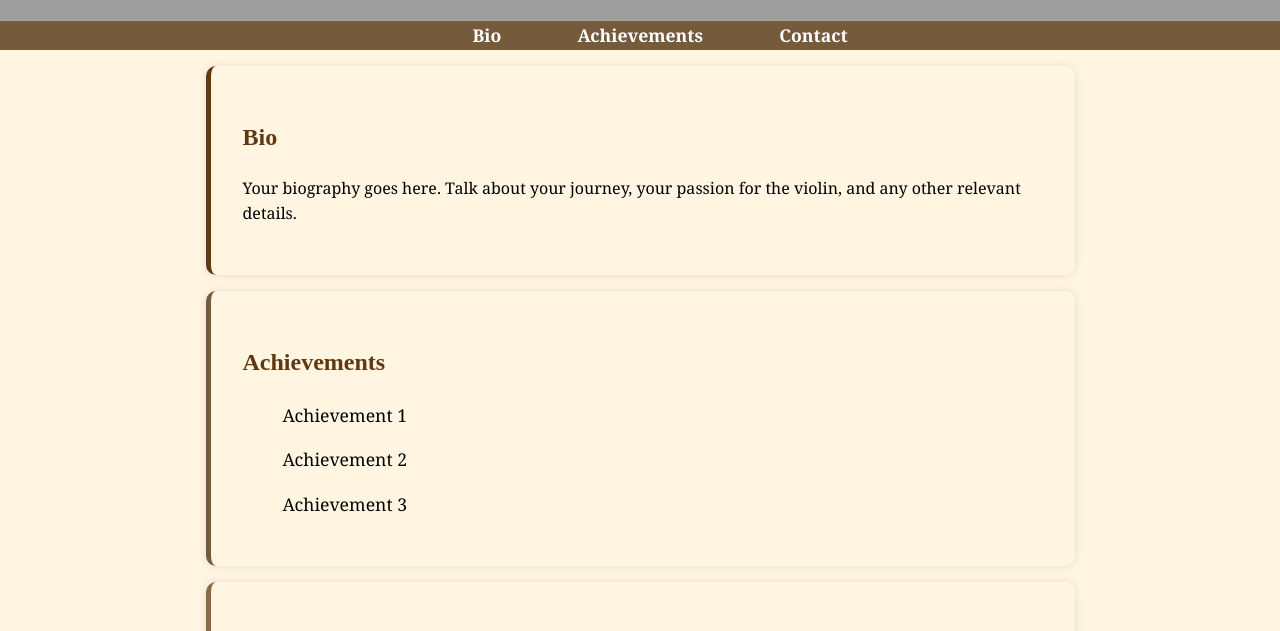
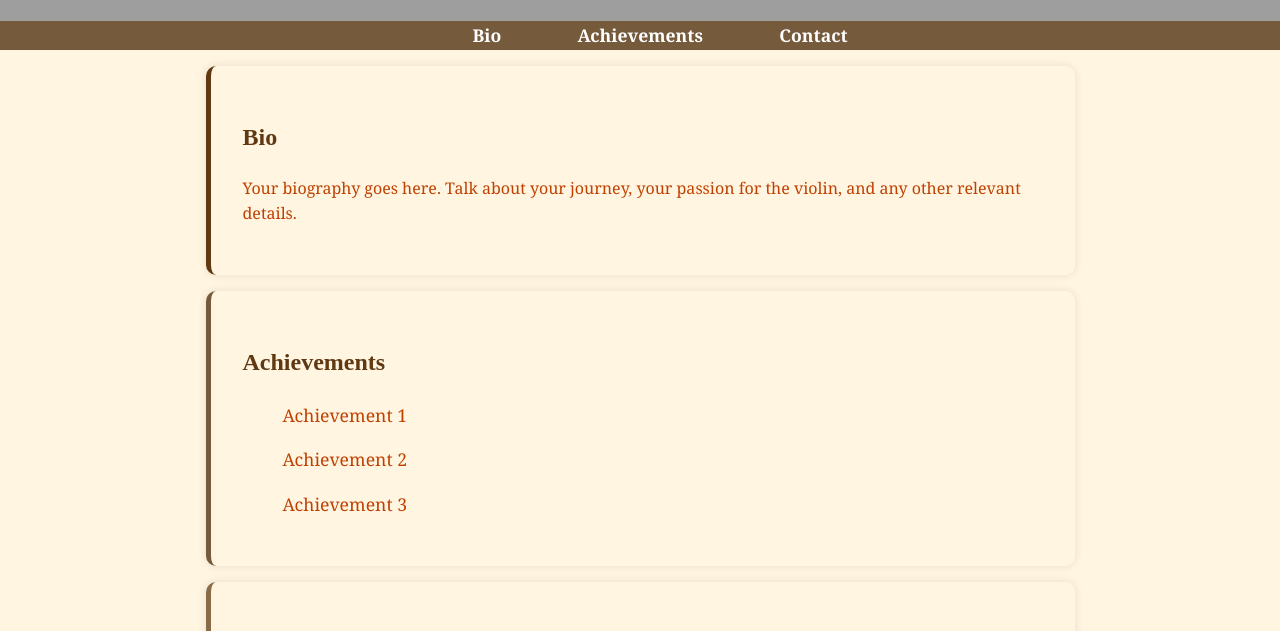
Before and after one commit to pfhu2024/personal-homepage, a plain HTML site: page index.html in a window 1280 px wide. Shown: the part 137-768 px from the top of the page. Drawn offline with Linux system fonts and the light colour scheme; grey boxes are pictures that could not be loaded.

Commit message:
Update styles.css

```diff
--- a/styles.css
+++ b/styles.css
@@ -4,7 +4,7 @@ body {
     margin: 0;
     padding: 0;
     background: #fff5e1;
-    /*color: #333;*/
+    color: #C04000;
 }
 
 header {
```
